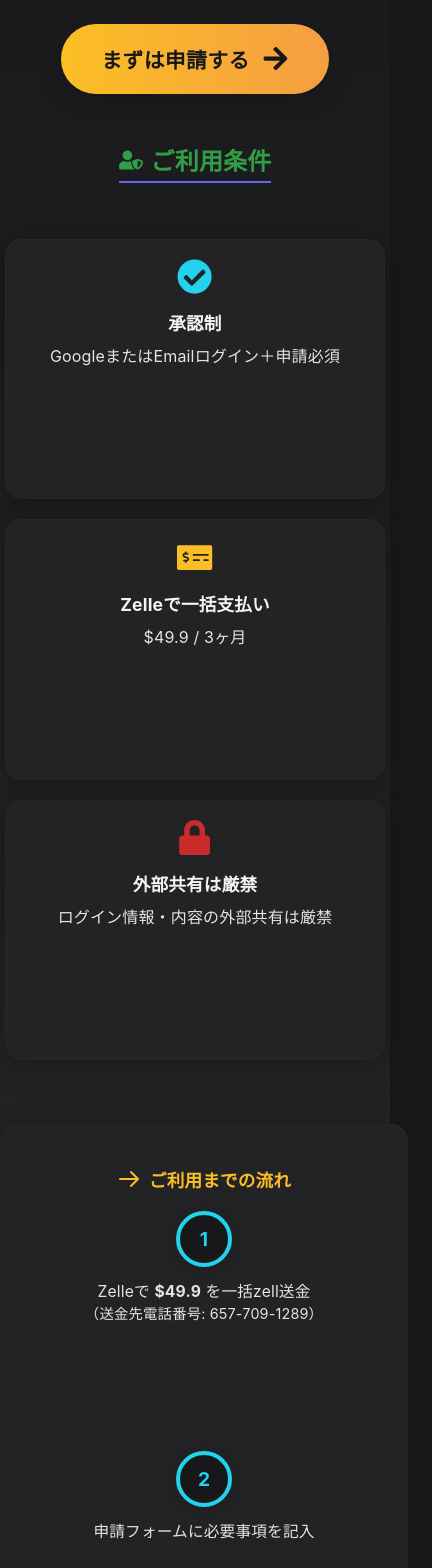
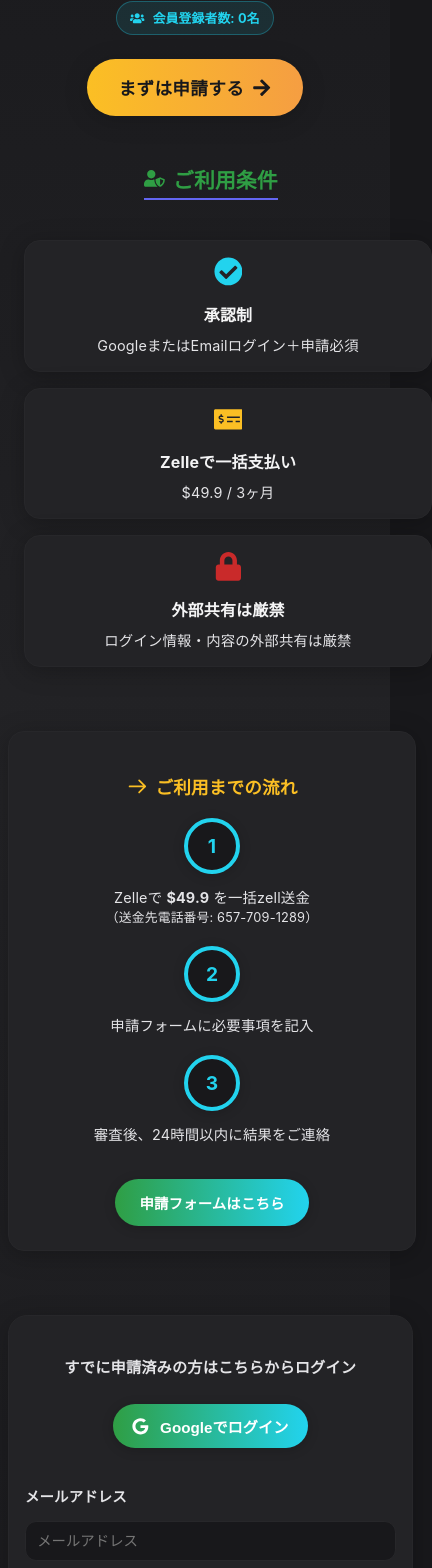
Before and after one commit to Sotaro-Ichii/kimuchi-site, a React (Vite) app: page / in a window 390 px wide. Shown: the part 400-1968 px from the top of the page, 432 px wide, since content can reach past the window. Built offline with nearby package versions, Linux system fonts and the light colour scheme; no server answers; the database is empty.

Commit message:
responsible

```diff
--- a/src/pages/LandingPage.jsx
+++ b/src/pages/LandingPage.jsx
@@ -21,6 +21,19 @@
   const [password, setPassword] = useState("");
   const [isRegistering, setIsRegistering] = useState(false);
   const [approvedUserCount, setApprovedUserCount] = useState(0);
+  const [isMobile, setIsMobile] = useState(false);
+
+  // 画面サイズの監視
+  useEffect(() => {
+    const checkScreenSize = () => {
+      setIsMobile(window.innerWidth <= 768);
+    };
+
+    checkScreenSize();
+    window.addEventListener('resize', checkScreenSize);
+
+    return () => window.removeEventListener('resize', checkScreenSize);
+  }, []);
 
   // 承認済みユーザー数を取得
   useEffect(() => {
@@ -73,12 +86,12 @@
   };
 
   return (
-    <div className="min-h-screen bg-gradient-to-b from-[#18181b] via-[#232326] to-[#18181b] flex flex-col items-center px-4 py-8">
+    <div className="min-h-screen bg-gradient-to-b from-[#18181b] via-[#232326] to-[#18181b] flex flex-col items-center px-4 py-8" style={{ padding: isMobile ? '1rem 0.5rem' : '2rem 1rem' }}>
       {/* ヒーローセクション */}
       <section className="w-full max-w-2xl flex flex-col items-center text-center mb-16 mx-auto">
-        <img src="/logo.png" alt="Kimuchi logo" className="w-24 h-24 md:w-28 md:h-28 max-w-[120px] object-contain object-center rounded-full shadow-lg border-4 border-[#fbbf24] bg-[#18181b] mb-6" />
-        <h1 className="text-5xl md:text-6xl font-extrabold text-[#fbbf24] drop-shadow mb-4 tracking-tight">Kimuchi</h1>
-        <p className="text-xl md:text-2xl text-[#e4e4e7] mb-8 font-light leading-relaxed max-w-xl mx-auto text-center">
+        <img src="/logo.png" alt="Kimuchi logo" className="w-20 h-20 sm:w-24 sm:h-24 md:w-28 md:h-28 max-w-[120px] object-contain object-center rounded-full shadow-lg border-4 border-[#fbbf24] bg-[#18181b] mb-6" />
+        <h1 className="text-4xl sm:text-5xl md:text-6xl font-extrabold text-[#fbbf24] drop-shadow mb-4 tracking-tight">Kimuchi</h1>
+        <p className="text-lg sm:text-xl md:text-2xl text-[#e4e4e7] mb-8 font-light leading-relaxed max-w-xl mx-auto text-center px-4">
           とある大学の、完全非公開の授業評価コミュニティ。<br />
           GPAと時間を守る、選ばれた人だけの楽単情報プラットフォーム。
         </p>
@@ -92,26 +105,26 @@
             background: 'rgba(34, 211, 238, 0.1)',
             border: '1px solid rgba(34, 211, 238, 0.3)',
             borderRadius: '9999px',
-            padding: '0.5rem 1rem',
+            padding: isMobile ? '0.4rem 0.8rem' : '0.5rem 1rem',
             marginBottom: '1.5rem',
             color: '#22d3ee',
-            fontSize: '0.9rem',
+            fontSize: isMobile ? '0.8rem' : '0.9rem',
             fontWeight: 'bold',
           }}
         >
-          <FaUsers style={{ fontSize: '1rem' }} />
+          <FaUsers style={{ fontSize: isMobile ? '0.9rem' : '1rem' }} />
           <span>会員登録者数: {approvedUserCount}名</span>
         </div>
 
         <a
           href="#apply"
           style={{
-            display:'inline-flex',alignItems:'center',gap:'0.75rem',background:'linear-gradient(90deg,#fbbf24,#f59e42)',color:'#18181b',borderRadius:'9999px',padding:'1.25rem 2.5rem',fontSize:'1.3rem',fontWeight:'bold',boxShadow:'0 4px 24px rgba(0,0,0,0.18)',textDecoration:'none',transition:'transform 0.2s,box-shadow 0.2s',marginBottom:'0.5rem',letterSpacing:'0.02em',position:'relative',overflow:'hidden',border:'none',outline:'none',cursor:'pointer'
+            display:'inline-flex',alignItems:'center',gap: isMobile ? '0.5rem' : '0.75rem',background:'linear-gradient(90deg,#fbbf24,#f59e42)',color:'#18181b',borderRadius:'9999px',padding: isMobile ? '1rem 2rem' : '1.25rem 2.5rem',fontSize: isMobile ? '1.1rem' : '1.3rem',fontWeight:'bold',boxShadow:'0 4px 24px rgba(0,0,0,0.18)',textDecoration:'none',transition:'transform 0.2s,box-shadow 0.2s',marginBottom:'0.5rem',letterSpacing:'0.02em',position:'relative',overflow:'hidden',border:'none',outline:'none',cursor:'pointer'
           }}
           onMouseOver={e=>{e.currentTarget.style.transform='scale(1.06)';e.currentTarget.style.boxShadow='0 8px 32px rgba(0,0,0,0.22)';}}
           onMouseOut={e=>{e.currentTarget.style.transform='scale(1)';e.currentTarget.style.boxShadow='0 4px 24px rgba(0,0,0,0.18)';}}
         >
-          まずは申請する <FaArrowRight style={{fontSize:'1.3em'}} />
+          まずは申請する <FaArrowRight style={{fontSize: isMobile ? '1.1em' : '1.3em'}} />
         </a>
       </section>
 
@@ -124,18 +137,19 @@
           display: 'flex',
           flexDirection: 'column',
           alignItems: 'center',
-          gap: '32px',
+          gap: isMobile ? '24px' : '32px',
+          padding: isMobile ? '0 1rem' : '0',
         }}
       >
         <h2
           style={{
-            fontSize: '1.5rem',
+            fontSize: isMobile ? '1.3rem' : '1.5rem',
             fontWeight: 'bold',
             color: '#2f9e44',
             display: 'flex',
             alignItems: 'center',
             gap: '0.5rem',
-            marginBottom: '24px',
+            marginBottom: isMobile ? '16px' : '24px',
           }}
         >
           <FaUserShield style={{ color: '#2f9e44' }} /> ご利用条件
@@ -143,22 +157,20 @@
         <div
           style={{
             display: 'flex',
-            flexDirection: 'row',
-            gap: '32px',
+            flexDirection: isMobile ? 'column' : 'row',
+            gap: isMobile ? '16px' : '32px',
             width: '100%',
             justifyContent: 'center',
             flexWrap: 'wrap',
-            ...(window.innerWidth <= 600
-              ? { flexDirection: 'column', gap: '20px', alignItems: 'center' }
-              : {}),
+            alignItems: 'center',
           }}
         >
           {[{
-            icon: <FaCheckCircle style={{ color: '#22d3ee', fontSize: '2.2rem', marginBottom: '0.75rem' }} />, title: '承認制', desc: 'GoogleまたはEmailログイン＋申請必須'
+            icon: <FaCheckCircle style={{ color: '#22d3ee', fontSize: isMobile ? '1.8rem' : '2.2rem', marginBottom: '0.75rem' }} />, title: '承認制', desc: 'GoogleまたはEmailログイン＋申請必須'
           }, {
-            icon: <FaMoneyCheckAlt style={{ color: '#fbbf24', fontSize: '2.2rem', marginBottom: '0.75rem' }} />, title: 'Zelleで一括支払い', desc: '$49.9 / 3ヶ月'
+            icon: <FaMoneyCheckAlt style={{ color: '#fbbf24', fontSize: isMobile ? '1.8rem' : '2.2rem', marginBottom: '0.75rem' }} />, title: 'Zelleで一括支払い', desc: '$49.9 / 3ヶ月'
           }, {
-            icon: <FaLock style={{ color: '#c92a2a', fontSize: '2.2rem', marginBottom: '0.75rem' }} />, title: '外部共有は厳禁', desc: 'ログイン情報・内容の外部共有は厳禁'
+            icon: <FaLock style={{ color: '#c92a2a', fontSize: isMobile ? '1.8rem' : '2.2rem', marginBottom: '0.75rem' }} />, title: '外部共有は厳禁', desc: 'ログイン情報・内容の外部共有は厳禁'
           }].map((item, i) => (
             <div
               key={i}
@@ -167,18 +179,16 @@
                 borderRadius: '1rem',
                 boxShadow: '0 4px 24px rgba(0,0,0,0.25)',
                 border: '1.5px solid #27272a',
-                padding: window.innerWidth <= 600 ? '1.2rem' : '2rem',
-                minWidth: window.innerWidth <= 600 ? '0' : '220px',
-                width: window.innerWidth <= 600 ? '90vw' : 'auto',
-                maxWidth: '340px',
+                padding: isMobile ? '1rem' : '2rem',
+                width: isMobile ? '100%' : 'auto',
+                maxWidth: isMobile ? '100%' : '340px',
                 textAlign: 'center',
-                flex: '1 1 220px',
-                margin: window.innerWidth <= 600 ? '0 auto' : undefined,
+                flex: isMobile ? 'none' : '1 1 220px',
               }}
             >
               {item.icon}
-              <div style={{ fontWeight: 'bold', fontSize: '1.1rem', marginBottom: '0.5rem' }}>{item.title}</div>
-              <div style={{ color: '#e4e4e7', fontSize: '1rem' }}>{item.desc}</div>
+              <div style={{ fontWeight: 'bold', fontSize: isMobile ? '1rem' : '1.1rem', marginBottom: '0.5rem' }}>{item.title}</div>
+              <div style={{ color: '#e4e4e7', fontSize: isMobile ? '0.9rem' : '1rem' }}>{item.desc}</div>
             </div>
           ))}
         </div>
@@ -194,7 +204,7 @@
           borderRadius: '1rem',
           boxShadow: '0 4px 24px rgba(0,0,0,0.25)',
           border: '1.5px solid #27272a',
-          padding: window.innerWidth <= 600 ? '1.5rem 0.5rem' : '2.5rem',
+          padding: isMobile ? '1.5rem 1rem' : '2.5rem',
           margin: '0 auto 64px auto',
           display: 'flex',
           flexDirection: 'column',
@@ -203,32 +213,32 @@
       >
         <h3
           style={{
-            fontSize: window.innerWidth <= 600 ? '1.1rem' : '1.4rem',
+            fontSize: isMobile ? '1.1rem' : '1.4rem',
             fontWeight: 'bold',
             color: '#fbbf24',
             display: 'flex',
             alignItems: 'center',
             gap: '0.5rem',
-            marginBottom: window.innerWidth <= 600 ? '1.2rem' : '2rem',
+            marginBottom: isMobile ? '1.2rem' : '2rem',
           }}
         >
-          <HiOutlineArrowRight style={{ color: '#fbbf24', fontSize: '1.5rem' }} /> ご利用までの流れ
+          <HiOutlineArrowRight style={{ color: '#fbbf24', fontSize: isMobile ? '1.3rem' : '1.5rem' }} /> ご利用までの流れ
         </h3>
         <div
           style={{
             display: 'flex',
-            flexDirection: window.innerWidth <= 600 ? 'column' : 'row',
-            gap: window.innerWidth <= 600 ? '20px' : '32px',
+            flexDirection: isMobile ? 'column' : 'row',
+            gap: isMobile ? '20px' : '32px',
             width: '100%',
             justifyContent: 'center',
             flexWrap: 'wrap',
-            marginBottom: window.innerWidth <= 600 ? '1.2rem' : '2rem',
+            marginBottom: isMobile ? '1.2rem' : '2rem',
             alignItems: 'center',
           }}
         >
           {[{
             num: '1',
-            desc: <>Zelleで <strong>$49.9</strong> を一括zell送金<br /><span style={{ fontSize: '0.9rem' }}>（送金先電話番号: 657-709-1289）</span></>
+            desc: <>Zelleで <strong>$49.9</strong> を一括zell送金<br /><span style={{ fontSize: isMobile ? '0.8rem' : '0.9rem' }}>（送金先電話番号: 657-709-1289）</span></>
           }, {
             num: '2',
             desc: <>申請フォームに必要事項を記入</>
@@ -239,12 +249,12 @@
             <div
               key={i}
               style={{
-                flex: '1 1 220px',
-                maxWidth: '260px',
+                flex: isMobile ? 'none' : '1 1 220px',
+                maxWidth: isMobile ? '100%' : '260px',
                 display: 'flex',
                 flexDirection: 'column',
                 alignItems: 'center',
-                margin: window.innerWidth <= 600 ? '0 auto' : undefined,
+                width: isMobile ? '100%' : 'auto',
               }}
             >
               <div
@@ -253,12 +263,12 @@
                   border: '4px solid #22d3ee',
                   borderRadius: '9999px',
                   boxShadow: '0 2px 12px rgba(0,0,0,0.18)',
-                  width: window.innerWidth <= 600 ? '48px' : '64px',
-                  height: window.innerWidth <= 600 ? '48px' : '64px',
+                  width: isMobile ? '48px' : '64px',
+                  height: isMobile ? '48px' : '64px',
                   display: 'flex',
                   alignItems: 'center',
                   justifyContent: 'center',
-                  fontSize: window.innerWidth <= 600 ? '1.2rem' : '2rem',
+                  fontSize: isMobile ? '1.2rem' : '2rem',
                   fontWeight: 'bold',
                   color: '#22d3ee',
                   marginBottom: '0.75rem',
@@ -266,7 +276,7 @@
               >
                 {item.num}
               </div>
-              <div style={{ color: '#e4e4e7', textAlign: 'center', fontSize: window.innerWidth <= 600 ? '0.98rem' : '1rem' }}>{item.desc}</div>
+              <div style={{ color: '#e4e4e7', textAlign: 'center', fontSize: isMobile ? '0.9rem' : '1rem' }}>{item.desc}</div>
             </div>
           ))}
         </div>
@@ -280,8 +290,8 @@
             background: 'linear-gradient(90deg,#2f9e44,#22d3ee)',
             color: '#fff',
             borderRadius: '9999px',
-            padding: window.innerWidth <= 600 ? '0.8rem 1.5rem' : '1rem 2.5rem',
-            fontSize: window.innerWidth <= 600 ? '1rem' : '1.1rem',
+            padding: isMobile ? '0.8rem 1.5rem' : '1rem 2.5rem',
+            fontSize: isMobile ? '0.9rem' : '1.1rem',
             fontWeight: 'bold',
             boxShadow: '0 2px 12px rgba(0,0,0,0.18)',
             textDecoration: 'none',
@@ -296,12 +306,12 @@
       <section
         style={{
           width: '100%',
-          maxWidth: window.innerWidth <= 600 ? '98vw' : '420px',
+          maxWidth: isMobile ? '95vw' : '420px',
           background: '#232326',
           borderRadius: '1.2rem',
           boxShadow: '0 4px 24px rgba(0,0,0,0.22)',
           border: '1.5px solid #27272a',
-          padding: window.innerWidth <= 600 ? '1.5rem 0.5rem' : '2.5rem 2rem',
+          padding: isMobile ? '1.5rem 1rem' : '2.5rem 2rem',
           margin: '0 auto 40px auto',
           display: 'flex',
           flexDirection: 'column',
@@ -309,7 +319,7 @@
           gap: '1.2rem',
         }}
       >
-        <p style={{ color: '#e4e4e7', marginBottom: '0.5rem', fontWeight: 'bold', fontSize: window.innerWidth <= 600 ? '1rem' : '1.08rem', textAlign: 'center' }}>
+        <p style={{ color: '#e4e4e7', marginBottom: '0.5rem', fontWeight: 'bold', fontSize: isMobile ? '0.95rem' : '1.08rem', textAlign: 'center' }}>
           すでに申請済みの方はこちらからログイン
         </p>
         <button
@@ -322,9 +332,9 @@
             background: 'linear-gradient(90deg,#2f9e44,#22d3ee)',
             color: '#fff',
             borderRadius: '9999px',
-            padding: window.innerWidth <= 600 ? '0.7rem 1.2rem' : '0.9rem 2.2rem',
+            padding: isMobile ? '0.7rem 1.2rem' : '0.9rem 2.2rem',
             fontWeight: 'bold',
-            fontSize: window.innerWidth <= 600 ? '1rem' : '1.1rem',
+            fontSize: isMobile ? '0.95rem' : '1.1rem',
             boxShadow: '0 2px 12px rgba(0,0,0,0.18)',
             border: 'none',
             outline: 'none',
@@ -341,7 +351,7 @@
             e.currentTarget.style.boxShadow = '0 2px 12px rgba(0,0,0,0.18)';
           }}
         >
-          <FaGoogle style={{ fontSize: '1.3em' }} /> Googleでログイン
+          <FaGoogle style={{ fontSize: isMobile ? '1.1em' : '1.3em' }} /> Googleでログイン
         </button>
         <form
           style={{
@@ -355,7 +365,7 @@
             handleEmailAuth();
           }}
         >
-          <label htmlFor="email" style={{ color: '#e4e4e7', fontWeight: 'bold', marginBottom: '0.2rem', textAlign: 'left', fontSize: window.innerWidth <= 600 ? '0.98rem' : '1rem' }}>
+          <label htmlFor="email" style={{ color: '#e4e4e7', fontWeight: 'bold', marginBottom: '0.2rem', textAlign: 'left', fontSize: isMobile ? '0.9rem' : '1rem' }}>
             メールアドレス
           </label>
           <input
@@ -366,18 +376,18 @@
             onChange={e => setEmail(e.target.value)}
             style={{
               width: '100%',
-              padding: window.innerWidth <= 600 ? '0.7rem' : '0.9rem',
+              padding: isMobile ? '0.7rem' : '0.9rem',
               borderRadius: '0.7rem',
               background: '#18181b',
               color: '#f4f4f5',
               border: '1.5px solid #27272a',
-              fontSize: window.innerWidth <= 600 ? '0.98rem' : '1rem',
+              fontSize: isMobile ? '0.9rem' : '1rem',
               marginBottom: '0.1rem',
               outline: 'none',
               boxSizing: 'border-box',
             }}
           />
-          <label htmlFor="password" style={{ color: '#e4e4e7', fontWeight: 'bold', marginBottom: '0.2rem', textAlign: 'left', fontSize: window.innerWidth <= 600 ? '0.98rem' : '1rem' }}>
+          <label htmlFor="password" style={{ color: '#e4e4e7', fontWeight: 'bold', marginBottom: '0.2rem', textAlign: 'left', fontSize: isMobile ? '0.9rem' : '1rem' }}>
             パスワード
           </label>
           <input
@@ -388,12 +398,12 @@
             onChange={e => setPassword(e.target.value)}
             style={{
               width: '100%',
-              padding: window.innerWidth <= 600 ? '0.7rem' : '0.9rem',
+              padding: isMobile ? '0.7rem' : '0.9rem',
               borderRadius: '0.7rem',
               background: '#18181b',
               color: '#f4f4f5',
               border: '1.5px solid #27272a',
-              fontSize: window.innerWidth <= 600 ? '0.98rem' : '1rem',
+              fontSize: isMobile ? '0.9rem' : '1rem',
               marginBottom: '0.1rem',
               outline: 'none',
               boxSizing: 'border-box',
@@ -406,8 +416,8 @@
               background: 'linear-gradient(90deg,#c92a2a,#fbbf24)',
               color: '#18181b',
               fontWeight: 'bold',
-              fontSize: window.innerWidth <= 600 ? '1rem' : '1.1rem',
-              padding: window.innerWidth <= 600 ? '0.7rem' : '0.9rem',
+              fontSize: isMobile ? '0.95rem' : '1.1rem',
+              padding: isMobile ? '0.7rem' : '0.9rem',
               borderRadius: '9999px',
               boxShadow: '0 2px 12px rgba(0,0,0,0.18)',
               border: 'none',
@@ -432,7 +442,7 @@
         <button
           onClick={() => setIsRegistering(!isRegistering)}
           style={{
-            fontSize: window.innerWidth <= 600 ? '0.98rem' : '1rem',
+            fontSize: isMobile ? '0.9rem' : '1rem',
             color: '#a5b4fc',
             background: 'none',
             border: 'none',
```
